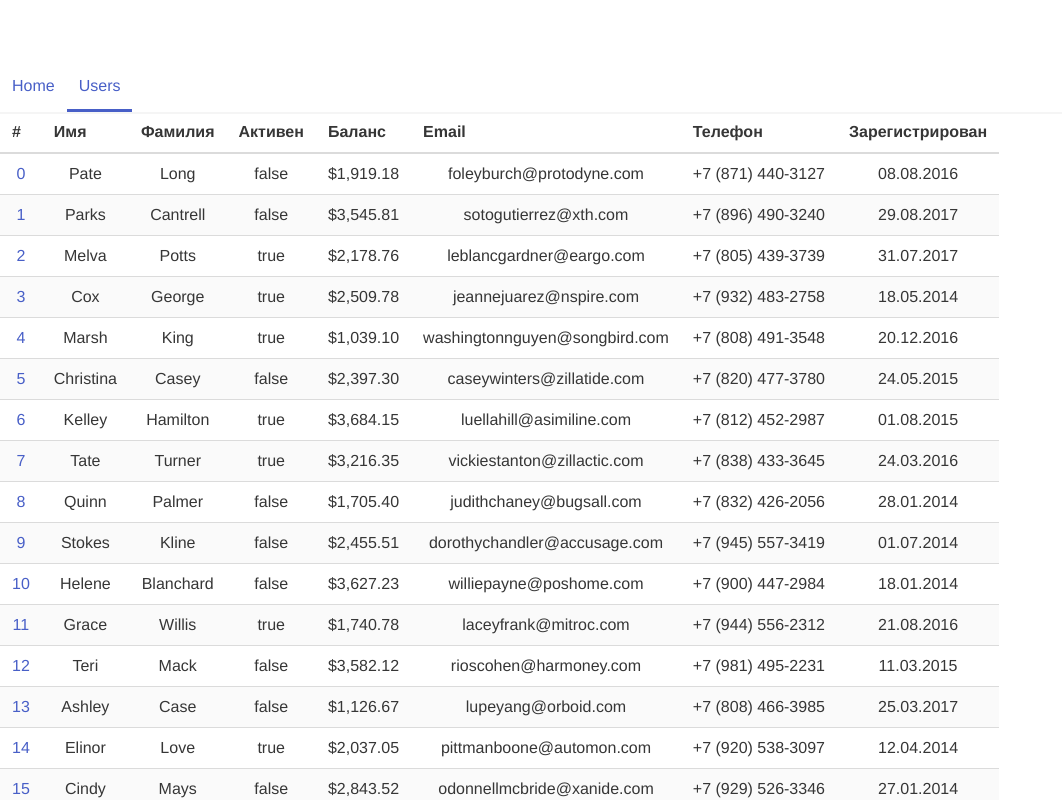
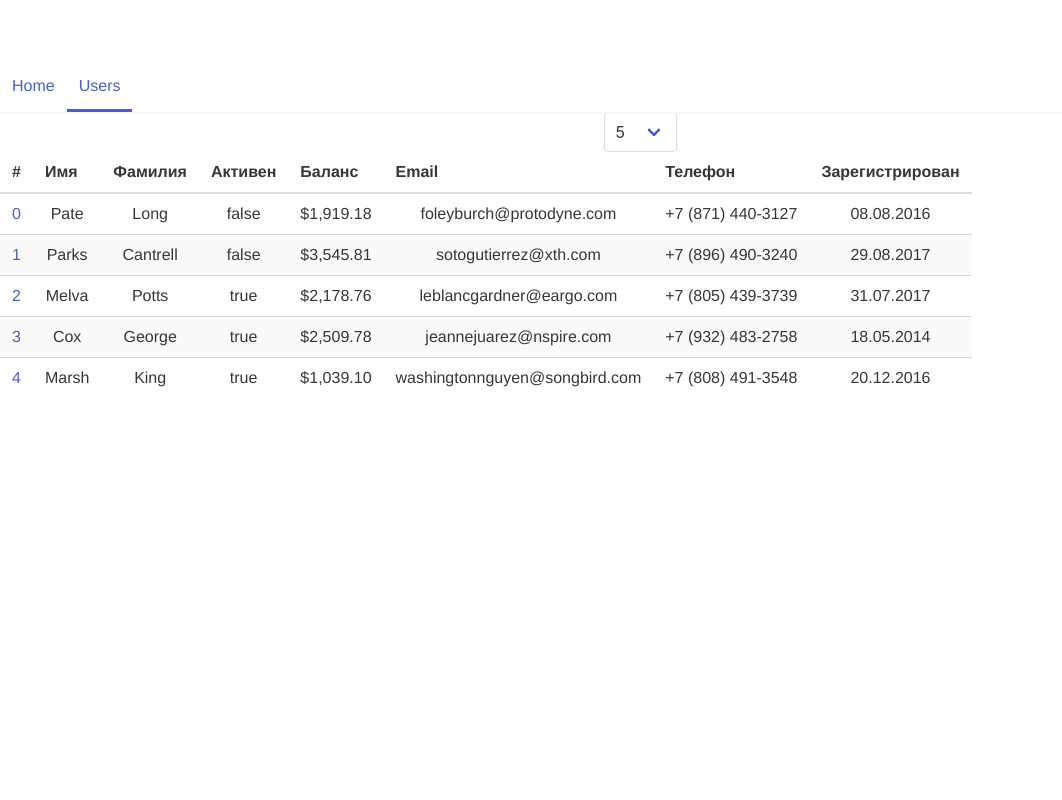
Before and after one commit to DChuchin/vue-course, a Vue app: page /users in a window 1280 px wide. Shown: the top 800 px of the page, without its empty margins (0-1062 px from the left). Built offline with nearby package versions, Linux system fonts and the light colour scheme; data requests are answered from the project's data file.

Commit message:
add rows picker

```diff
--- a/src/components/Dashboard.vue
+++ b/src/components/Dashboard.vue
@@ -1,15 +1,26 @@
 <template>
   <div>
-    <user-list></user-list>
+    <header>
+      <rows-picker v-model.number="RowsPerPage"></rows-picker>
+    </header>
+    <user-list :RowsPerPage="RowsPerPage"></user-list>
   </div>
 </template>
 
 <script>
   import UserList from '@/components/UserList';
+  import RowsPicker from '@/components/RowsPerPage';
 
   export default {
     components: {
       UserList,
+      RowsPicker,
+    },
+
+    data() {
+      return {
+        RowsPerPage: 5,
+      };
     },
   };
 </script>
--- a/src/components/Hello.vue
+++ b/src/components/Hello.vue
@@ -23,6 +23,7 @@
 <script>
 export default {
   name: 'hello',
+
   data() {
     return {
       msg: 'Welcome to Your Vue.js App',
--- a/src/components/Navigation.vue
+++ b/src/components/Navigation.vue
@@ -22,7 +22,12 @@
   import 'bulma/css/bulma.css';
 
   export default {
-    props: ['links'],
+    props: {
+      links: {
+        type: Array,
+        required: true,
+      },
+    },
   };
 </script>
 
--- /dev/null
+++ b/src/components/RowsPerPage.vue
@@ -0,0 +1,45 @@
+<template>
+  <div class="select">
+    <select
+      :value="value"
+      @input="changed"
+    >
+      <option
+        v-for="item in list"
+        :value="item"
+        :key="item"
+      >
+        {{ item }}
+      </option>
+    </select>
+  </div>
+</template>
+
+<script>
+  export default {
+    name: 'RowsPerPage',
+
+    props: {
+      value: {
+        type: Number,
+        required: true,
+      },
+    },
+
+    data() {
+      return {
+        list: [2, 5, 10, 50],
+      };
+    },
+
+    methods: {
+      changed(e) {
+        this.$emit('input', e.target.value);
+      },
+    },
+  };
+</script>
+
+<style scoped>
+
+</style>
--- a/src/components/UserList.vue
+++ b/src/components/UserList.vue
@@ -1,6 +1,6 @@
 <template>
   <div
-    class="loader"
+    class="loader is-loading"
     v-if="!isLoaded"
   >
     Loading ...
@@ -46,6 +46,12 @@
   export default {
     name: 'user-list',
 
+    props: {
+      RowsPerPage: {
+        type: Number,
+      },
+    },
+
     data() {
       return {
         users: [],
@@ -55,8 +61,12 @@
     },
 
     computed: {
+      rowsCount() {
+        return this.users.length;
+      },
+
       filteredUsers() {
-        return this.users;
+        return this.users.slice(0, this.RowsPerPage);
       },
     },
 
```
